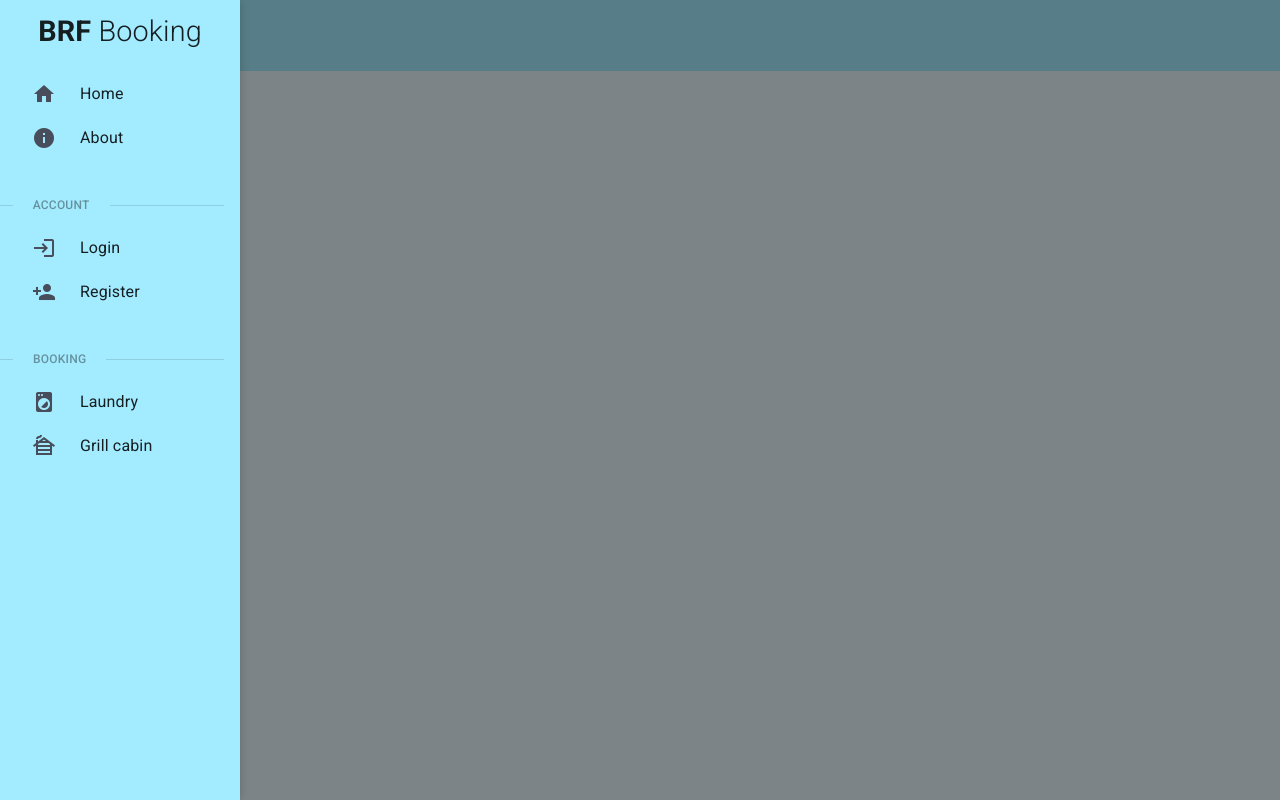
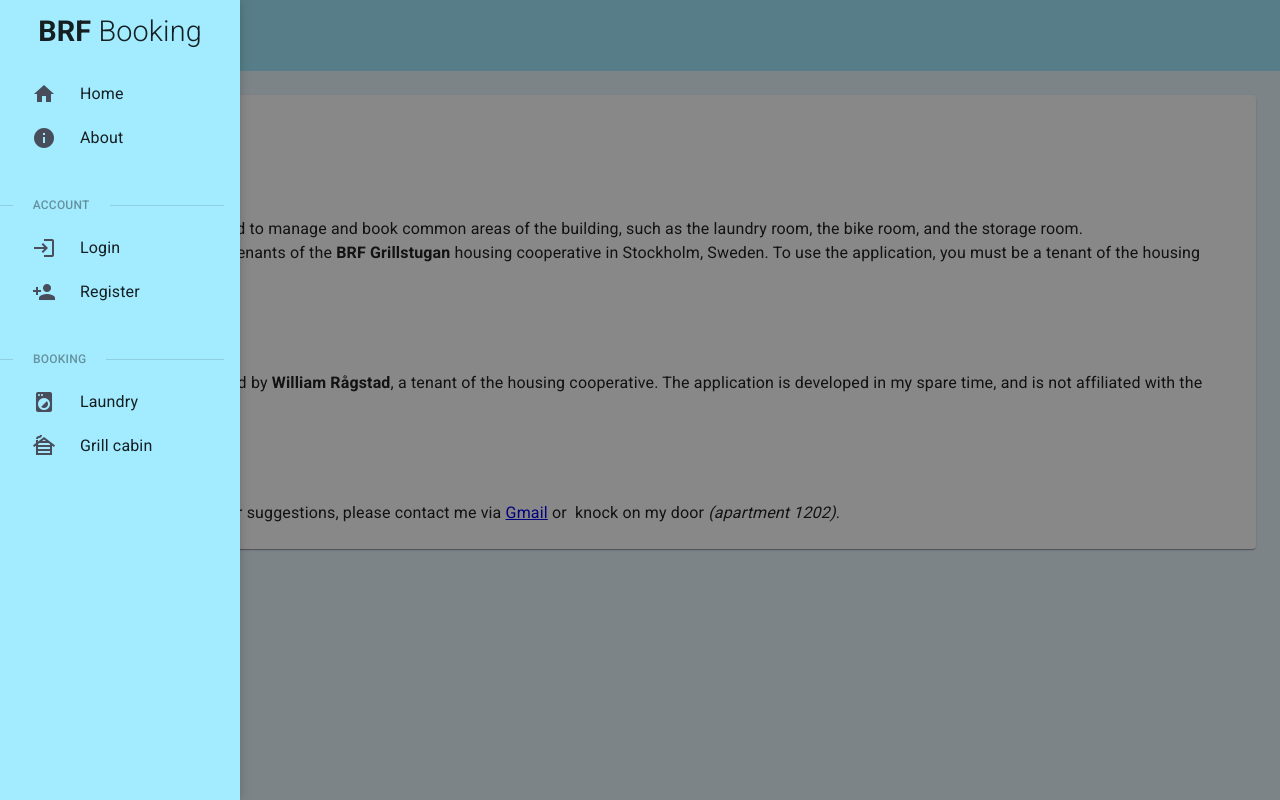
Before and after one commit to brf-grillstugan/brf-grillstugan.github.io, a React (Create React App) app: page /about in a window 1280 px wide. Built offline with nearby package versions, Linux system fonts and the light colour scheme.

Commit message:
Add home and about pages

```diff
--- a/src/App.tsx
+++ b/src/App.tsx
@@ -1,8 +1,10 @@
 import React from 'react';
-import Button from '@mui/material/Button';
 import CssBaseline from '@mui/material/CssBaseline';
 import MainLayout from './components/layouts/MainLayout';
-import { BrowserRouter } from 'react-router-dom';
+import { BrowserRouter, Route, Routes } from 'react-router-dom';
+
+import Home from './pages/Home';
+import About from './pages/About';
 
 function App() {
   const [loggedIn, setLoggedIn] = React.useState(false);
@@ -12,7 +14,10 @@ function App() {
       <BrowserRouter>
         <CssBaseline />
         <MainLayout loggedIn={loggedIn}>
-          <Button variant="contained" onClick={() => setLoggedIn(!loggedIn)}>Hello World</Button>
+          <Routes>
+            <Route path="/" element={<Home />} />
+            <Route path="/about" element={<About />} />
+          </Routes>
         </MainLayout>
       </BrowserRouter>
     </React.Fragment>
--- /dev/null
+++ b/src/pages/About.tsx
@@ -0,0 +1,41 @@
+import { Card, CardContent, CardHeader, Grid, Typography } from "@mui/material";
+import Button from "@mui/material/Button";
+
+const About = () => {
+  return (
+    <Card>
+        <CardHeader title='About' titleTypographyProps={{ variant: 'h6' }} />
+        <CardContent>
+            <Typography variant="h4">
+                Information
+            </Typography>
+            <Typography>
+                This web application is used to manage and book common areas of the building,
+                such as the laundry room, the bike room, and the storage room.
+                <br />
+                The service is used by the tenants of the&nbsp;
+                <b>BRF Grillstugan</b> housing cooperative in Stockholm, Sweden.
+                To use the application, you must be a tenant of the housing cooperative.
+            </Typography>
+            <Typography variant="h4" sx={{ mt: 5 }}>
+                Developer
+            </Typography>
+            <Typography>
+                The application is developed by&nbsp;
+                <b>William Rågstad</b>, a tenant of the housing cooperative.
+                The application is developed in my spare time, and is not affiliated with the housing cooperative.
+            </Typography>
+            <Typography variant="h4" sx={{ mt: 5 }}>
+                Contact
+            </Typography>
+            <Typography>
+                If you have any questions or suggestions, please contact me via&nbsp;
+                <a href="mailto:william.ragstad@gmail.com">Gmail</a> or&nbsp;
+                knock on my door <em>(apartment 1202)</em>.
+            </Typography>
+        </CardContent>
+    </Card>
+  );
+};
+
+export default About;
--- /dev/null
+++ b/src/pages/Home.tsx
@@ -0,0 +1,13 @@
+import Button from "@mui/material/Button";
+
+const Home = () => {
+  // onClick={() => setLoggedIn(!loggedIn)}
+  return (
+    <div>
+      <h1>Home</h1>
+      <Button variant="contained">Hello World</Button>
+    </div>
+  );
+};
+
+export default Home;
```
